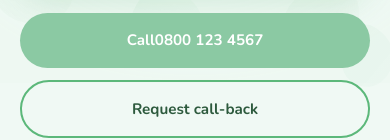
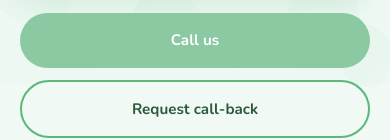
Before and after one commit to Halfpro6119/AttendanceAllowance-foryou, a plain HTML site: page index.html in a window 390 px wide. Shown: the part 469-609 px from the top of the page. Drawn offline with nearby package versions, Linux system fonts and the light colour scheme; a script that the page names is missing.

Commit message:
Update contact links in index.html for improved clarity and user experience
- Changed button text from "Call 0800 123 4567" to "Call us" for a more user-friendly approach.
- Updated aria-labels to enhance accessibility by removing specific phone numbers.

```diff
--- a/index.html
+++ b/index.html
@@ -89,7 +89,7 @@
         <div class="hero-ctas">
           <a href="#eligibility" class="btn btn-primary btn-hero-primary">Check eligibility</a>
           <div class="hero-ctas-secondary">
-            <a href="tel:+448001234567" class="btn btn-secondary">Call <span class="nowrap">0800 123 4567</span></a>
+            <a href="tel:+448001234567" class="btn btn-secondary">Call us</a>
             <a href="#callback" class="btn btn-outline">Request call-back</a>
           </div>
         </div>
@@ -529,9 +529,9 @@
         <h2 class="section-title">Contact us</h2>
         <p class="trust-line">Run by registered healthcare clinicians</p>
         <div class="contact-buttons">
-          <a href="tel:+448001234567" class="btn btn-primary btn-contact" aria-label="Call us on 0800 123 4567">
+          <a href="tel:+448001234567" class="btn btn-primary btn-contact" aria-label="Call us">
             <span class="btn-icon" aria-hidden="true"><svg width="20" height="20" viewBox="0 0 24 24" fill="none" stroke="currentColor" stroke-width="2"><path d="M22 16.92v3a2 2 0 0 1-2.18 2 19.79 19.79 0 0 1-8.63-3.07 19.5 19.5 0 0 1-6-6 19.79 19.79 0 0 1-3.07-8.67A2 2 0 0 1 4.11 2h3a2 2 0 0 1 2 1.72 12.84 12.84 0 0 0 .7 2.81 2 2 0 0 1-.45 2.11L8.09 9.91a16 16 0 0 0 6 6l1.27-1.27a2 2 0 0 1 2.11-.45 12.84 12.84 0 0 0 2.81.7A2 2 0 0 1 22 16.92z"/></svg></span>
-            <span class="nowrap">0800 123 4567</span>
+            Call us
           </a>
           <a href="mailto:info@attendanceallowanceforyou.co.uk" class="btn btn-secondary btn-contact" aria-label="Email us">
             <span class="btn-icon" aria-hidden="true"><svg width="20" height="20" viewBox="0 0 24 24" fill="none" stroke="currentColor" stroke-width="2"><path d="M4 4h16c1.1 0 2 .9 2 2v12c0 1.1-.9 2-2 2H4c-1.1 0-2-.9-2-2V6c0-1.1.9-2 2-2z"/><polyline points="22,6 12,13 2,6"/></svg></span>
```
